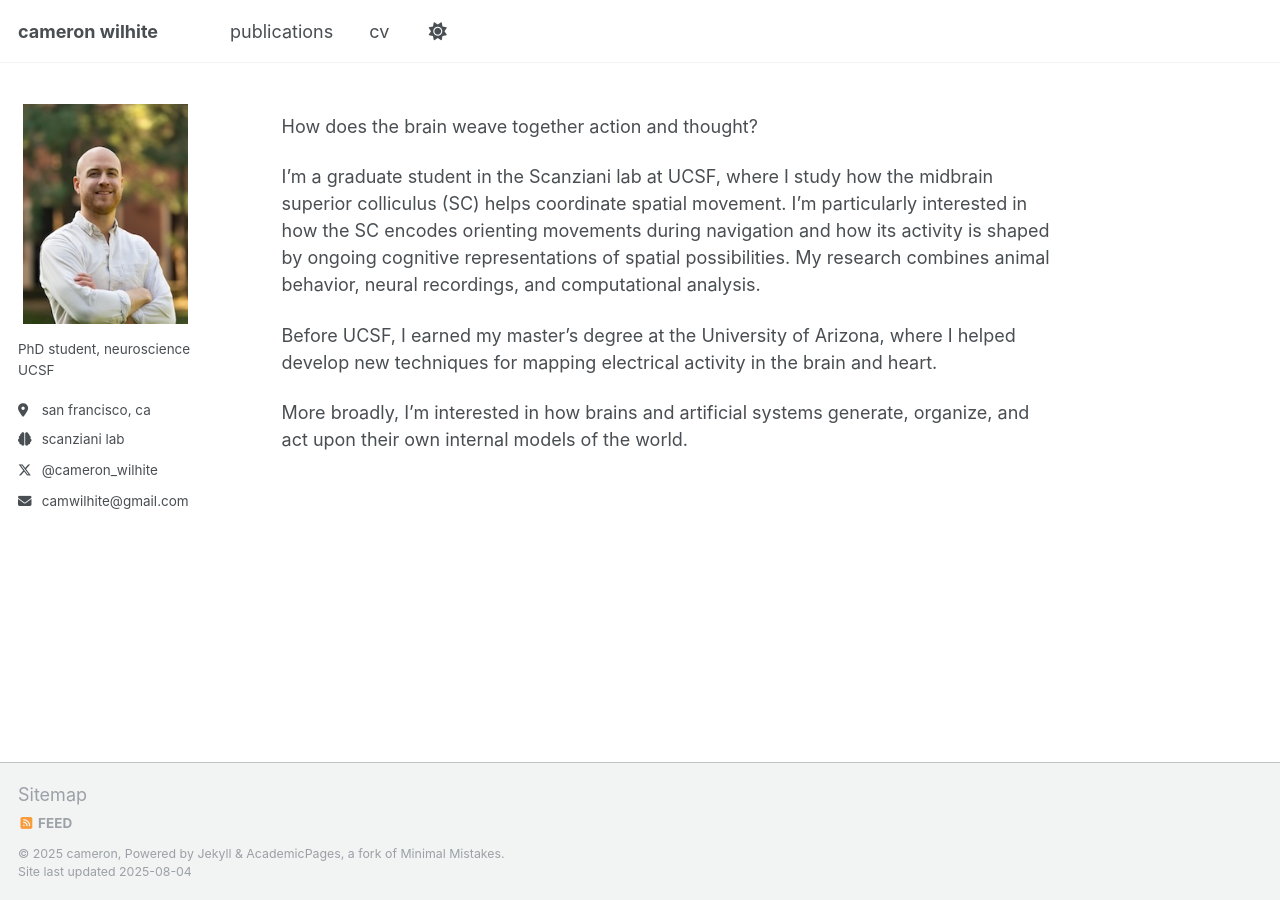
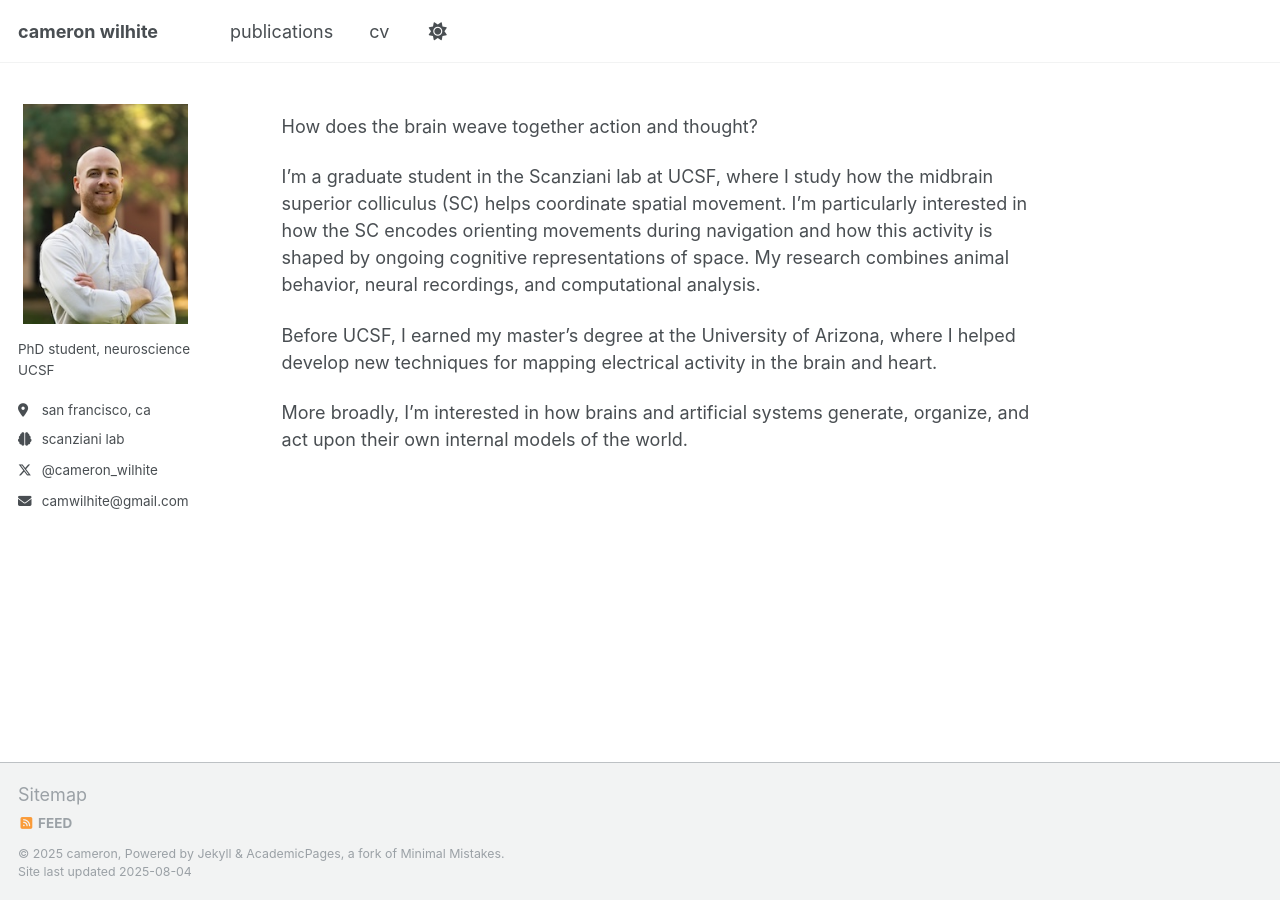
Before and after one commit to camwilhite/camwilhite.github.io, a Jekyll site: the page built from _pages/about.md, in a window 1280 px wide. Built offline with Jekyll 4.4.1, drawn with Linux system fonts in a browser that asks for light colours; a script that is not in the unit is left out.

Commit message:
Update about.md

```diff
--- a/_pages/about.md
+++ b/_pages/about.md
@@ -9,7 +9,7 @@ redirect_from:
 
 How does the brain weave together action and thought?
 
-I'm a graduate student in the Scanziani lab at UCSF, where I study how the midbrain superior colliculus (SC) helps coordinate spatial movement. I'm particularly interested in how the SC encodes orienting movements during navigation and how its activity is shaped by ongoing cognitive representations of spatial possibilities. My research combines animal behavior, neural recordings, and computational analysis.
+I'm a graduate student in the Scanziani lab at UCSF, where I study how the midbrain superior colliculus (SC) helps coordinate spatial movement. I'm particularly interested in how the SC encodes orienting movements during navigation and how this activity is shaped by ongoing cognitive representations of space. My research combines animal behavior, neural recordings, and computational analysis.
 
 Before UCSF, I earned my master's degree at the University of Arizona, where I helped develop new techniques for mapping electrical activity in the brain and heart.
 
```
